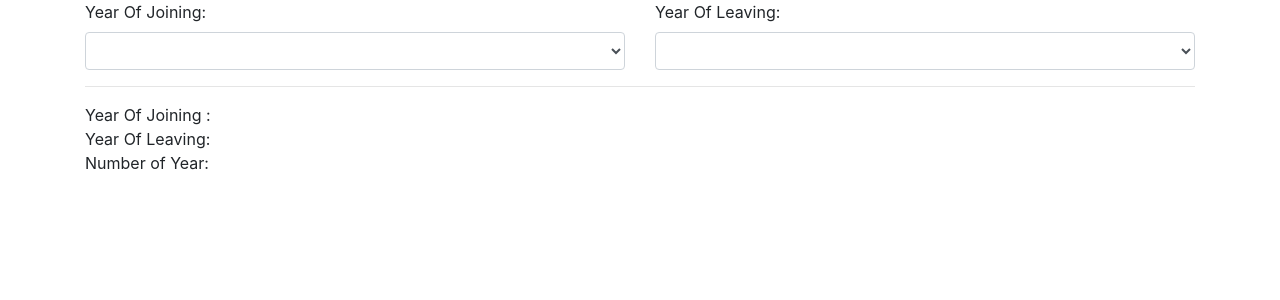
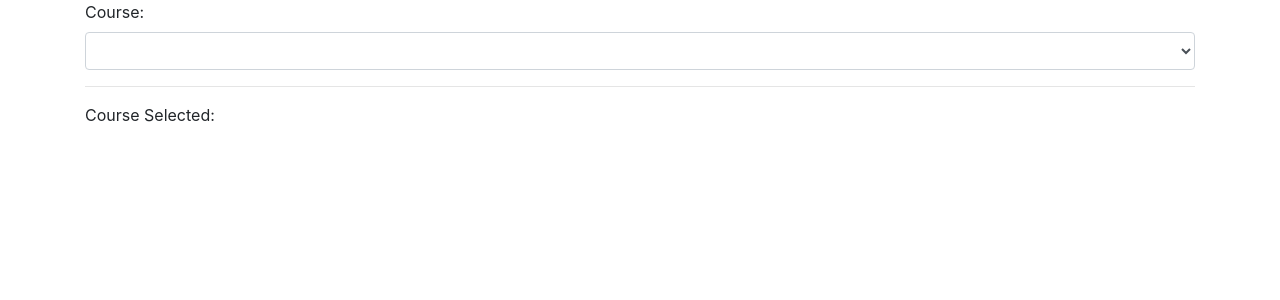
Before and after one commit to SurbhiBisarwal/welcome, an Angular app: page / in a window 1280 px wide. Shown: the top 300 px of the page. Built offline with nearby package versions, Linux system fonts and the light colour scheme.

Commit message:
Dropdown with ngFor NG-A4#4

```diff
--- a/src/app/app.component.html
+++ b/src/app/app.component.html
@@ -1,38 +1,9 @@
 <div class="container">
-  <div class="row">
-    <div class="col-6">
-      <label>Year Of Joining:</label>
-      <select
-        class="form-control"
-        [(ngModel)]="joinYear"
-        (ngModelChange)="experience()"
-      >
-        <option value="">Choose year of Joining</option>
-        <option>2015</option>
-        <option>2016</option>
-        <option>2017</option>
-        <option>2018</option>
-        <option>2019</option>
-      </select>
-    </div>
-    <div class="col-6">
-      <label>Year Of Leaving:</label>
-      <select
-        class="form-control"
-        [(ngModel)]="leaveYear"
-        (ngModelChange)="experience()"
-      >
-        <option value="">Choose year of Leaving</option>
-        <option>2015</option>
-        <option>2016</option>
-        <option>2017</option>
-        <option>2018</option>
-        <option>2019</option>
-      </select>
-    </div>
-  </div>
+  <label>Course:</label>
+  <select class="form-control" [(ngModel)]="course">
+    <option value="">Choose course...</option>
+    <option *ngFor="let c1 of courses">{{ c1 }}</option>
+  </select>
   <hr />
-  Year Of Joining : {{ joinYear }} <br />
-  Year Of Leaving: {{ leaveYear }}<br />
-  Number of Year: {{ totalYear }}
+  Course Selected:{{ course }}
 </div>
--- a/src/app/app.component.ts
+++ b/src/app/app.component.ts
@@ -6,11 +6,6 @@ import { FormBuilder, FormGroup } from "@angular/forms";
   styleUrls: ["./app.component.scss"],
 })
 export class AppComponent {
-  joinYear: number;
-  leaveYear: number;
-  totalYear: number;
-
-  experience() {
-    this.totalYear = this.leaveYear - this.joinYear;
-  }
+  course: string;
+  courses: string[] = ["Angular", "Android", "Spring Boot", "Java"];
 }
```
